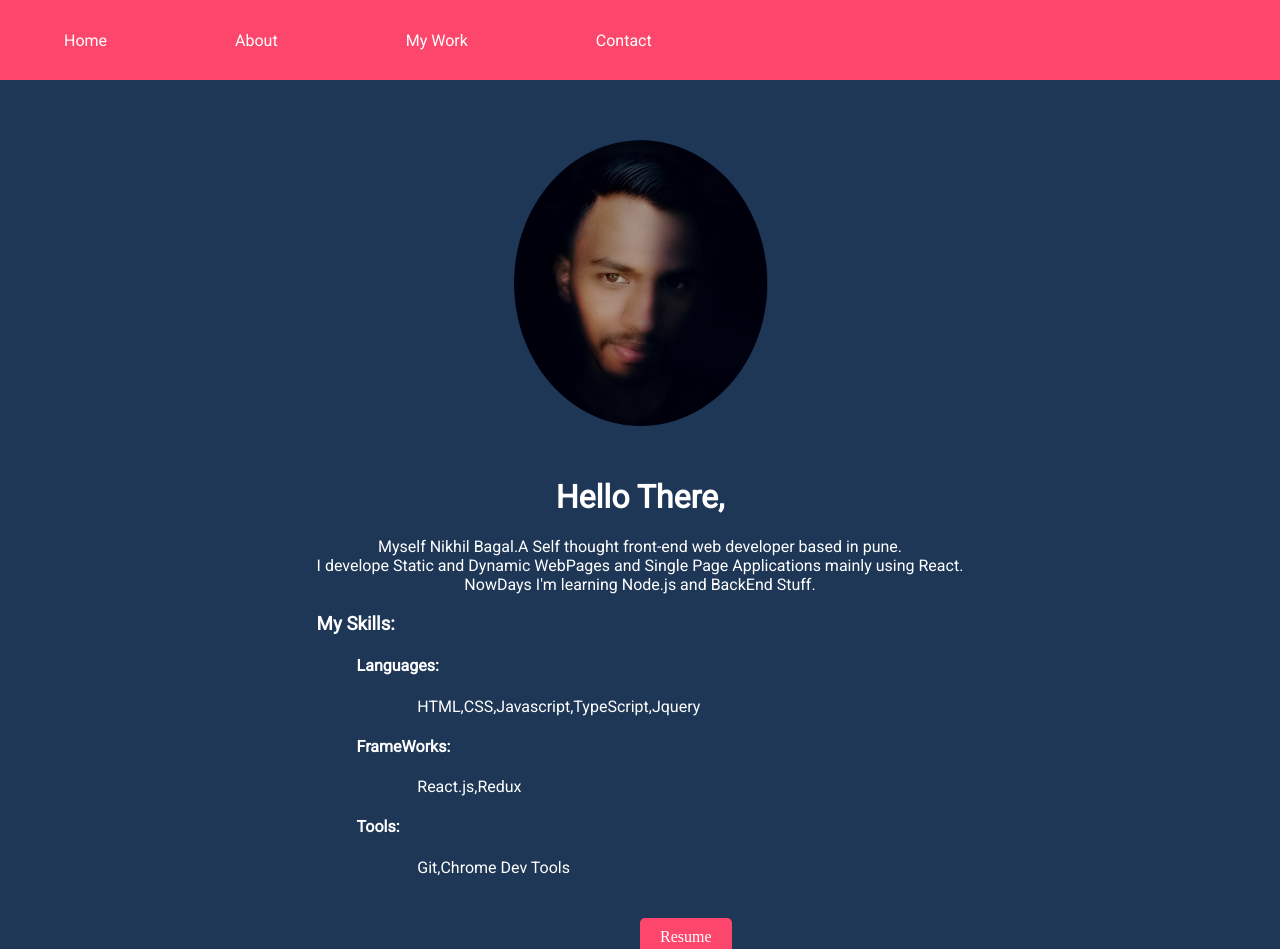
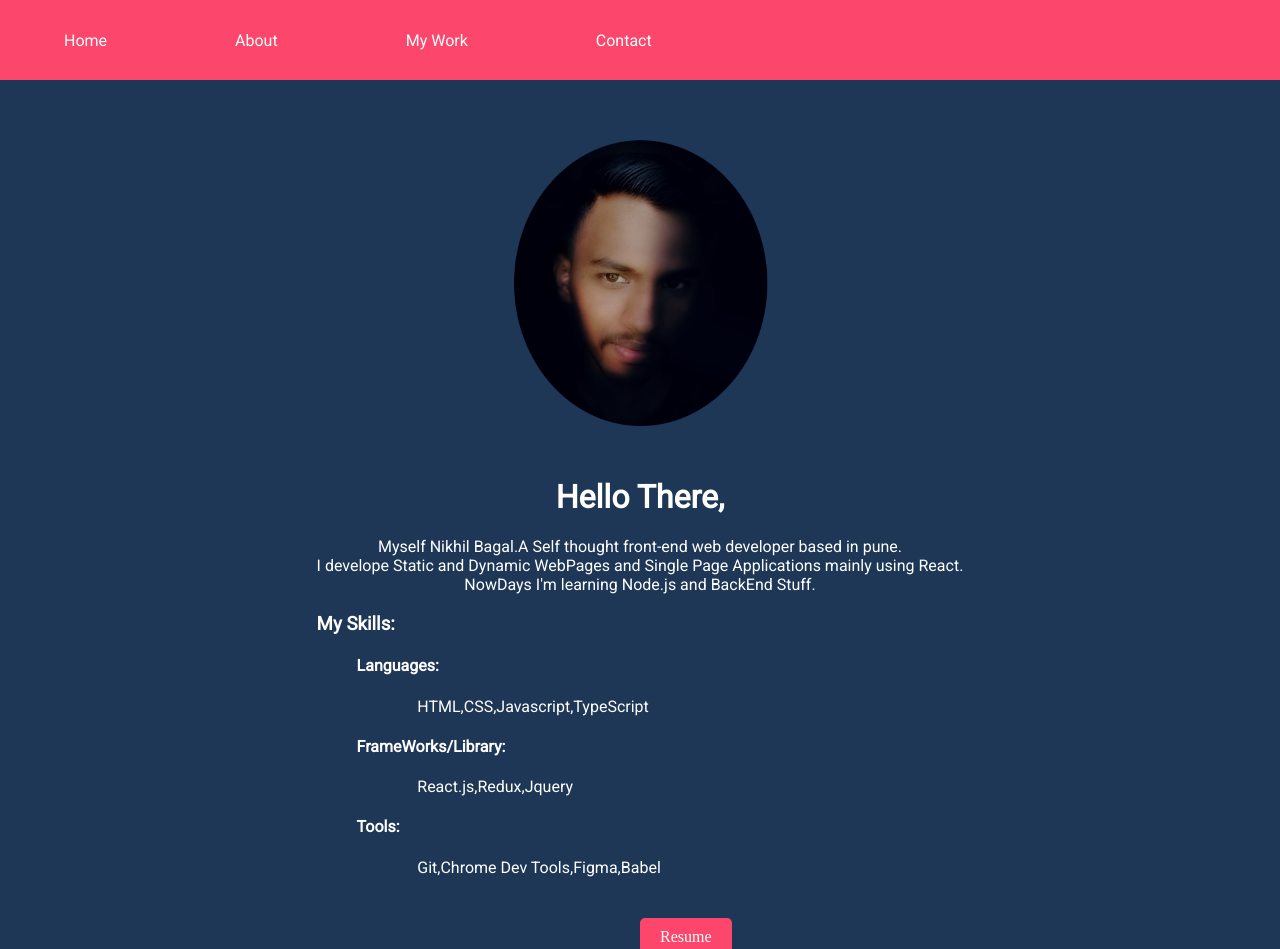
Before and after one commit to NikhilBagal/portfolio, a React (Create React App) app: page /portfolio/about in a window 1280 px wide. Shown: the top 949 px of the page. Built offline with nearby package versions, Linux system fonts and the light colour scheme.

Commit message:
little changes to about page

```diff
--- a/src/components/About.js
+++ b/src/components/About.js
@@ -13,9 +13,9 @@ const About = () => {
                 </p>
                 <h3>My Skills: </h3>
                 <ul>
-                    <li><h4>Languages: </h4><p>HTML,CSS,Javascript,TypeScript,Jquery</p></li>
-                    <li><h4>FrameWorks: </h4><p>React.js,Redux</p></li>
-                    <li><h4>Tools: </h4><p>Git,Chrome Dev Tools</p></li>
+                    <li><h4>Languages: </h4><p>HTML,CSS,Javascript,TypeScript</p></li>
+                    <li><h4>FrameWorks/Library: </h4><p>React.js,Redux,Jquery</p></li>
+                    <li><h4>Tools: </h4><p>Git,Chrome Dev Tools,Figma,Babel</p></li>
                 </ul>
 
             </div>
```
